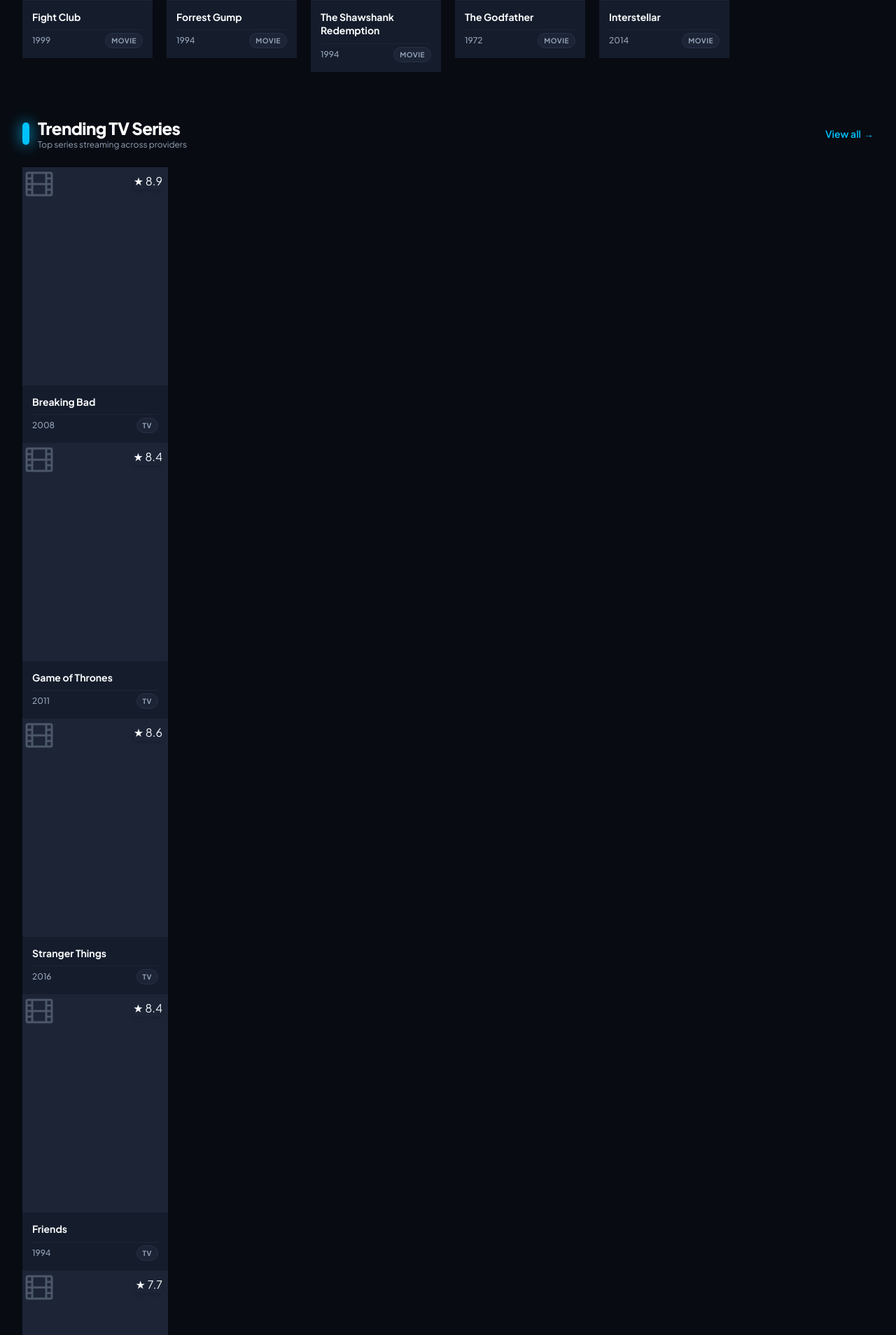
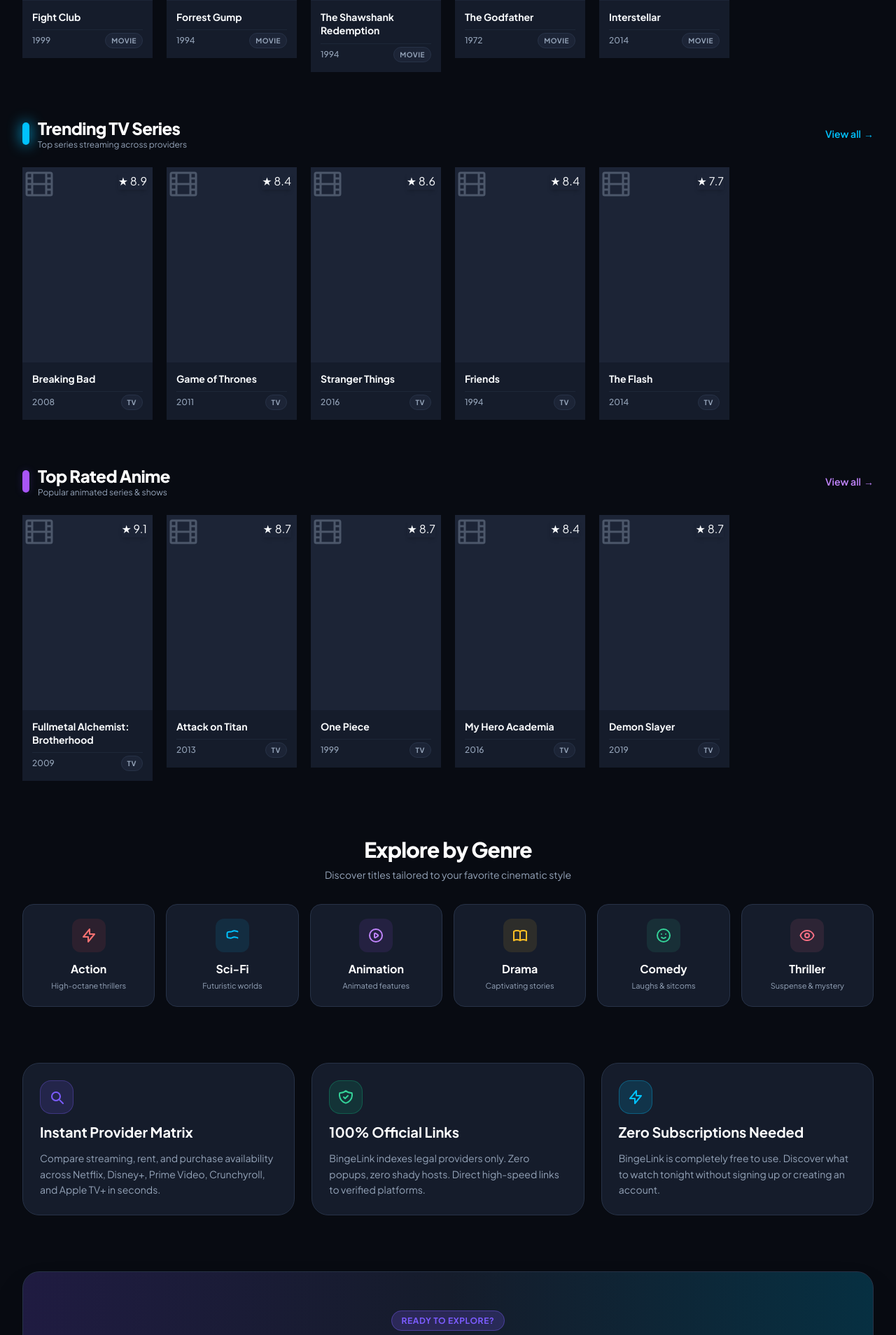
Before and after one commit to K-Iman/binge-link, a Django app: page / in a window 1280 px wide. Shown: the part 1228-3136 px from the top of the page at 70% size. Run offline with Django 5.2, Linux system fonts and the light colour scheme; some libraries are stand-ins or nearby versions.

Commit message:
Standardize all home media sections to 6-column grid and update navbar to 50% transparency

```diff
--- a/templates/core/home.html
+++ b/templates/core/home.html
@@ -210,7 +210,7 @@
   </div>
 </section>
 
-<!-- ── 4. TRENDING TV SHOWS RAIL ─────────────────────────────────────────── -->
+<!-- ── 4. TRENDING TV SHOWS SECTION (RESPONSIVE DECENTLY-SIZED GRID FORMAT) ── -->
 <section class="max-w-7xl mx-auto px-4 sm:px-6 lg:px-8 mt-16">
   <div class="flex items-center justify-between mb-6">
     <div class="flex items-center gap-3">
@@ -226,20 +226,19 @@
     </a>
   </div>
 
-  <div class="scroll-rail">
+  <!-- Responsive Multi-Column Grid (Decently Sized Cards: 2 cols on mobile, up to 6 cols on desktop) -->
+  <div class="grid grid-cols-2 sm:grid-cols-3 md:grid-cols-4 lg:grid-cols-5 xl:grid-cols-6 gap-4 sm:gap-5">
     {% for item in trending_tv %}
-      <div class="w-40 sm:w-44 md:w-48 xl:w-52 flex-shrink-0">
       {% with media_type="tv" %}
         {% include "partials/media_card.html" %}
       {% endwith %}
-      </div>
     {% empty %}
-      <p class="text-text-muted text-sm py-8">No trending shows available.</p>
+      <p class="col-span-full text-text-muted text-sm py-8 text-center">No trending shows available.</p>
     {% endfor %}
   </div>
 </section>
 
-<!-- ── 5. POPULAR ANIME SHOWCASE RAIL ────────────────────────────────────── -->
+<!-- ── 5. POPULAR ANIME SHOWCASE SECTION (RESPONSIVE DECENTLY-SIZED GRID FORMAT) ── -->
 <section class="max-w-7xl mx-auto px-4 sm:px-6 lg:px-8 mt-16 mb-16">
   <div class="flex items-center justify-between mb-6">
     <div class="flex items-center gap-3">
@@ -255,15 +254,14 @@
     </a>
   </div>
 
-  <div class="scroll-rail">
+  <!-- Responsive Multi-Column Grid (Decently Sized Cards: 2 cols on mobile, up to 6 cols on desktop) -->
+  <div class="grid grid-cols-2 sm:grid-cols-3 md:grid-cols-4 lg:grid-cols-5 xl:grid-cols-6 gap-4 sm:gap-5">
     {% for item in anime %}
-      <div class="w-40 sm:w-44 md:w-48 xl:w-52 flex-shrink-0">
       {% with media_type="tv" %}
         {% include "partials/media_card.html" %}
       {% endwith %}
-      </div>
     {% empty %}
-      <p class="text-text-muted text-sm py-8">No anime available.</p>
+      <p class="col-span-full text-text-muted text-sm py-8 text-center">No anime available.</p>
     {% endfor %}
   </div>
 </section>
```
Lines whose indentation alone changed are shown as unchanged.
